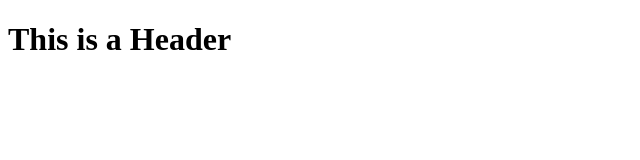
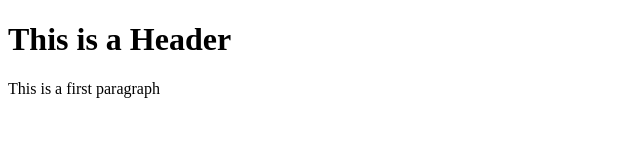
Before and after one commit to Simek13/Coursera-Bootstrap4, a website: page index.html in a window 1280 px wide. Shown: the whole page, without its empty margins (0-640 px from the left). Drawn offline with Linux system fonts and the light colour scheme.

Commit message:
fifth commit

```diff
--- a/index.html
+++ b/index.html
@@ -4,5 +4,6 @@
 
     <body>
         <h1>This is a Header</h1>
+        <p>This is a first paragraph</p>
     </body>
 </html>
```
Also changed, not shown: package.json (added, +16 -0 lines), 2 other files.
